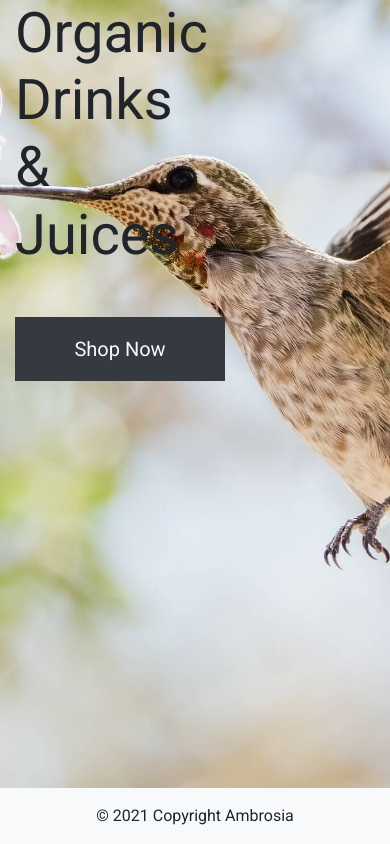
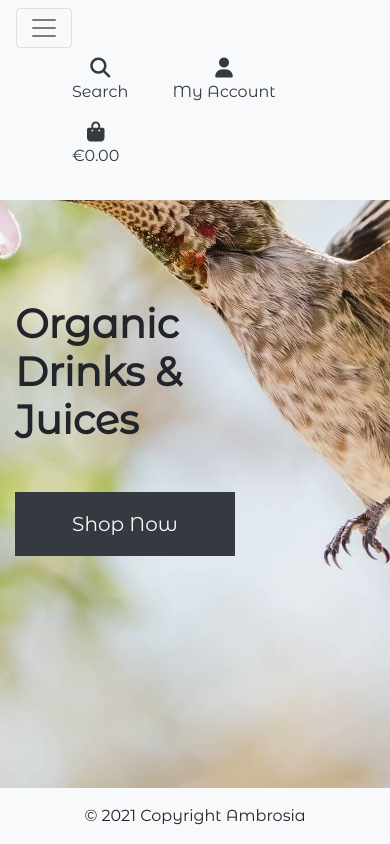
Before and after one commit to oksanaokhten/ambrosia, a Django app: page / in a window 390 px wide. Run offline with Django 3.2, Linux system fonts and the light colour scheme; some libraries are stand-ins or nearby versions.

Commit message:
Added mobile_header and main navbar

```diff
--- a/home/templates/home/index.html
+++ b/home/templates/home/index.html
@@ -12,10 +12,10 @@
 {% block content %}
     <div class="container h-100 content">
         <div class="row h-100">
-            <div class="col-7 col-md-4 my-auto">
-                <h2 class="display-4">
-                    Organic Drinks &#38; Juices
-                </h2>
+            <div class="col-7 col-md-4 margin-t">
+                <h1>
+                    <strong>Organic Drinks &#38; Juices</strong>
+                </h1>
                 <div class="my-5">
                     <h4>
                         <a href="" class="shop-now-button bg-dark text-light btn btn-lg rounded-0 py-3">Shop Now</a>
--- a/static/css/base.css
+++ b/static/css/base.css
@@ -6,7 +6,7 @@
     background: url('/media/humming-bird-broun.jpg') no-repeat top center fixed;
     background-size: cover;
     color: #212529;
-    font-family: 'Roboto', sans-serif;
+    font-family: 'Montserrat Alternates', sans-serif;
     /* The following code was given by fran_alumna in Slack */
     display: flex;
     flex-direction: column;
@@ -22,8 +22,12 @@
     flex-shrink:0;
 }
 
-.name-font {
-    font-family: 'Montserrat Alternates', sans-serif;
+.margin-t {
+    margin-top: 100px;
+}
+
+.border-dark {
+    border: 1px solid #212529;
 }
 
 /* from Bulma */
@@ -40,10 +44,16 @@
 }
 
 .shop-now-button {
-    min-width: 210px;
+    min-width: 220px;
 }
 
 /* -------------------------------- Media Queries */
+
+@media (min-width: 1600px) {
+    .margin-t {
+        margin-top: 200px;
+    }
+}
 
 /* Slightly larger container on xl screens */
 @media (min-width: 1200px) {
@@ -66,3 +76,9 @@
         padding-top: 164px;
     }
 }
+
+@media (max-width: 1024px) {
+    .margin-t {
+        margin-top: 300px;
+    }
+}
--- a/templates/base.html
+++ b/templates/base.html
@@ -15,7 +15,7 @@
 
     {% block corecss %}
       <link rel="stylesheet" href="https://stackpath.bootstrapcdn.com/bootstrap/4.4.1/css/bootstrap.min.css" integrity="sha384-Vkoo8x4CGsO3+Hhxv8T/Q5PaXtkKtu6ug5TOeNV6gBiFeWPGFN9MuhOf23Q9Ifjh" crossorigin="anonymous">
-      <link href="https://fonts.googleapis.com/css2?family=Montserrat+Alternates&family=Roboto&display=swap" rel="stylesheet">
+      <link href="https://fonts.googleapis.com/css2?family=Montserrat+Alternates&display=swap" rel="stylesheet">
       <link rel="stylesheet" href="{% static 'css/base.css' %}">
     {% endblock %}
 
@@ -45,7 +45,7 @@
       <div id="topnav" class="row bg-light pt-lg-2 d-none d-lg-flex">
         <div class="col-12 col-lg-4 my-auto py-1 py-lg-0 text-center text-lg-left">
           <a href="{% url 'home' %}" class="nav-link main-logo-link">
-            <h2 class="logo-font text-dark my=0 name-font"><strong>Ambrosia</strong></h2>
+            <h2 class="logo-font text-dark my=0"><strong>Ambrosia</strong></h2>
           </a>
         </div>
         <div class="col-12 col-lg-4 my-auto py-1 py-lg-0">
@@ -101,6 +101,15 @@
           </ul>
         </div>
       </div>
+      <div class="row bg-light">
+        <nav class="navbar navbar-expand-lg navbar-light w-100">
+          <button class="navbar-toggler" type="button" data-toggle="collapse" data-target="#main-nav" aria-controls="main-nav" aria-expanded="false" aria-label="Toggle navigation">
+            <span class="navbar-toggler-icon"></span>
+          </button>
+          {% include 'includes/mobile-top-header.html' %}
+          {% include 'includes/main-nav.html' %}
+        </nav>
+      </div>
     </header>
 
     {% if messages %}
--- /dev/null
+++ b/templates/includes/main-nav.html
@@ -0,0 +1,38 @@
+<div class="collapse navbar-collapse" id="main-nav">
+    <ul class="navbar-nav w-auto mx-auto">
+        <li class="nav-item dropdown">
+            <a class="font-weight-bold nav-link text-dark mr-5" href="#" id="all-products-link" data-toggle="dropdown" aria-haspopup="true" aria-expanded="false">
+                All Products
+            </a>
+            <div class="dropdown-menu border-0" aria-labelledby="all-products-link">
+                <a href="" class="dropdown-item">By Price</a>
+                <a href="" class="dropdown-item ">By Rating</a>
+                <a href="" class="dropdown-item ">By Category</a>
+                <a href="" class="dropdown-item">All Products</a>
+            </div>
+        </li>
+
+        <li class="nav-item dropdown">
+            <a class="font-weight-bold nav-link text-dark mr-5" href="#" id="drink-link" data-toggle="dropdown" aria-haspopup="true" aria-expanded="false">
+                Drinks &amp; Juices
+            </a>
+            <div class="dropdown-menu border-0" aria-labelledby="drink-link">
+                <a href="" class="dropdown-item">Drinks</a>
+                <a href="" class="dropdown-item">Juices</a>
+                <a href="" class="dropdown-item">All Drinks &amp; Juices</a>
+            </div>
+        </li>
+
+        <li class="nav-item dropdown">
+            <a class="font-weight-bold nav-link text-dark mr-5" href="#" id="clothing-link" data-toggle="dropdown" aria-haspopup="true" aria-expanded="false">
+                Clothing
+            </a>
+            <div class="dropdown-menu border-0" aria-labelledby="clothing-link">
+                <a href="" class="dropdown-item">Man T-Shirts</a>
+                <a href="" class="dropdown-item">Woman T-Shirts</a>
+                <a href="" class="dropdown-item">All Clothing</a>
+            </div>
+        </li>
+
+    </ul>
+</div>
--- /dev/null
+++ b/templates/includes/mobile-top-header.html
@@ -0,0 +1,58 @@
+<ul>
+    <li class="list-inline-item">
+      <a class="text-dark nav-link d-block d-lg-none" href="#" id="mobile-search" data-toggle="dropdown" aria-haspopup="true" aria-expanded="false">
+          <div class="text-center">
+              <div><i class="fas fa-search fa-lg"></i></div>
+              <p class="my-0">Search</p>
+          </div>
+      </a>
+      <div class="dropdown-menu border-0 w-100 p-3 rounded-0 my-0" aria-labelledby="mobile-search">
+          <form class="form" method="GET" action="">
+              <div class="input-group w-100">
+                  <input class="form-control border border-dark rounded-0" type="text" name="q" placeholder="Search our site">
+                  <div class="input-group-append">
+                      <button class="form-control form-control btn btn-dark border border-dark rounded-0" type="submit">
+                          <span class="icon">
+                              <i class="fas fa-search"></i>
+                          </span>
+                      </button>
+                  </div>
+              </div>
+          </form>
+      </div>
+  </li>
+  <li class="list-inline-item dropdown">
+      <a class="text-dark nav-link d-block d-lg-none" href="#" id="user-options" data-toggle="dropdown" aria-haspopup="true" aria-expanded="false">
+          <div class="text-center">
+              <div><i class="fas fa-user fa-lg"></i></div>
+              <p class="my-0">My Account</p>
+          </div>
+      </a>
+      <div class="dropdown-menu border-0" aria-labelledby="user-options">
+          {% if request.user.is_authenticated %}
+              {% if request.user.is_superuser %}
+                  <a href="{% url 'account_logout' %}" class="dropdown-item">Product Management</a>
+              {% endif %}
+              <a href="" class="dropdown-item">My Profile</a>
+              <a href="{% url 'account_logout' %}" class="dropdown-item">Logout</a>
+          {% else %}
+              <a href="{% url 'account_signup' %}" class="dropdown-item">Register</a>
+              <a href="{% url 'account_login' %}" class="dropdown-item">Login</a>
+          {% endif %}
+      </div>
+  </li>
+  <li class="list-inline-item">
+      <a class="{% if grand_total %}text-primary font-weight-bold{% else %}text-dark{% endif %} nav-link d-block d-lg-none" href="">
+          <div class="text-center">
+              <div><i class="fas fa-shopping-bag fa-lg"></i></div>
+              <p class="my-0">
+                  {% if grand_total %}
+                      €{{ grand_total|floatformat:2 }}
+                  {% else %}
+                      €0.00
+                  {% endif %}
+              </p>
+          </div>
+      </a>
+    </li>
+  </ul>
```
Lines whose indentation alone changed are shown as unchanged.
